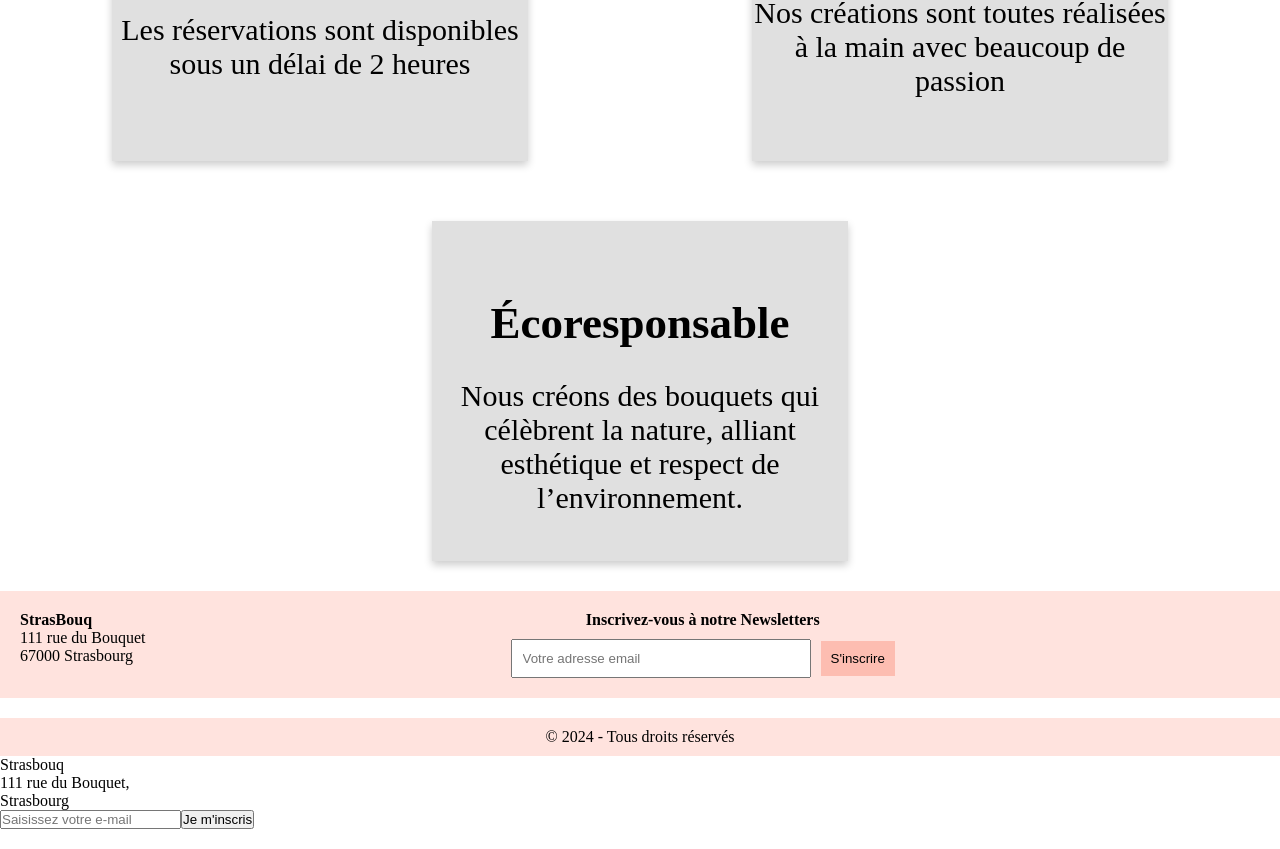
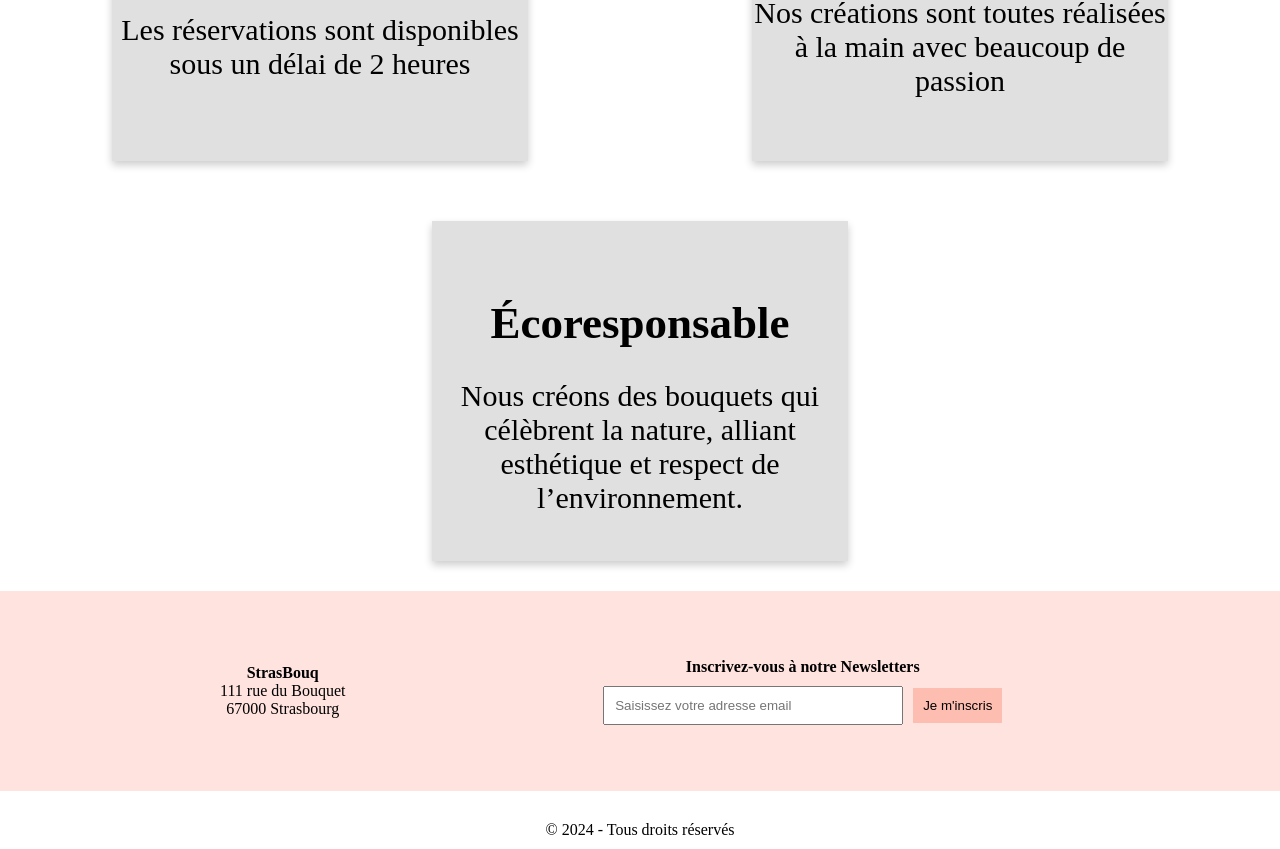
Before and after one commit to WildCodeSchool-2024-09/js-remote-orange-P2-strasbouq, a React (Vite) app in the folder client/: page / in a window 1280 px wide. Shown: the part 871-1720 px from the top of the page. Built offline with nearby package versions, Linux system fonts and the light colour scheme.

Commit message:
ADD : Feature footer

```diff
--- a/client/src/App.tsx
+++ b/client/src/App.tsx
@@ -3,7 +3,6 @@ import Banniere from "./Banniere/Banniere";
 import Cards from "./Cards/Cards";
 import Footer from "./Footer/Footer";
 import Header from "./Header/Header";
-import Newsletter from "./Newsletter/Newsletter";
 
 function App() {
   return (
@@ -12,7 +11,6 @@ function App() {
       <Banniere />
       <Cards />
       <Footer />
-			<Newsletter />
     </>
   );
 }
--- a/client/src/Footer/Footer.css
+++ b/client/src/Footer/Footer.css
@@ -0,0 +1,60 @@
+/* Styles par défaut */
+.footer {
+    display: flex;
+    justify-content: space-between;
+    padding: 20px;
+    background-color: #ffe3de;
+    height: 200px;
+    align-items: center;
+  }
+
+  .footer div {
+    text-align: center;
+  }
+
+  .footer .newsletter {
+    flex: 1;
+    display: flex;
+    flex-direction: column;
+    align-items: center;
+    justify-content: center;
+  }
+
+  .footer .newsletter input {
+    padding: 10px;
+    margin-right: 10px;
+    width: 300px;
+  }
+
+  .footer .newsletter button {
+    padding: 10px;
+    background-color: #fdbdb1;
+    color: black;
+    border: none;
+    cursor: pointer;
+    transition: background-color 0.3s;
+  }
+
+  /* Styles pour les écrans de moins de 768px */
+  @media (max-width: 768px) {
+    .footer {
+      flex-direction: column;
+      height: auto;
+    }
+
+    .footer div {
+      margin-bottom: 20px;
+      text-align: center;
+
+        }
+
+    .footer .newsletter input {
+      width: 100%;
+      margin-right: 0;
+      margin-bottom: 10px;
+    }
+
+    .footer .newsletter button {
+      width: 100%;
+    }
+  }
--- a/client/src/Footer/Footer.tsx
+++ b/client/src/Footer/Footer.tsx
@@ -1,5 +1,6 @@
 import type { FC, MouseEvent, FocusEvent, ChangeEvent } from "react";
 import { useState } from "react";
+import "./Footer.css";
 
 const Footer: FC = () => {
   const [email, setEmail] = useState("");
@@ -46,9 +47,13 @@ const Footer: FC = () => {
           justifyContent: "space-between",
           padding: "20px",
           backgroundColor: "#ffe3de",
+          height: "200px",
+          alignItems: "center",
         }}
       >
-        <div>
+        <div style={{marginLeft: "200px",
+          textAlign: "center",
+        }}>
           <h4>StrasBouq</h4>
           <p>111 rue du Bouquet</p>
           <p>67000 Strasbourg</p>
@@ -60,6 +65,7 @@ const Footer: FC = () => {
             display: "flex",
             flexDirection: "column",
             alignItems: "center",
+            justifyContent: "center",
           }}
         >
           <h4 style={{ marginBottom: "10px" }}>
@@ -74,7 +80,7 @@ const Footer: FC = () => {
           >
             <input
               type="email"
-              placeholder="Votre adresse email"
+              placeholder="Saisissez votre adresse email"
               style={{ padding: "10px", marginRight: "10px", width: "300px" }}
               value={email}
               onChange={handleChange}
@@ -95,7 +101,7 @@ const Footer: FC = () => {
               onBlur={handleBlur}
               onClick={handleClick}
             >
-              S'inscrire
+              Je m'inscris
             </button>
           </div>
         </div>
@@ -105,7 +111,7 @@ const Footer: FC = () => {
         style={{
           textAlign: "center",
           padding: "10px",
-          backgroundColor: "#ffe3de",
+          backgroundColor: "white",
         }}
       >
         <p>© 2024 - Tous droits réservés</p>
--- a/client/src/Newsletter/Newsletter.tsx
+++ /dev/null
@@ -1,33 +0,0 @@
-const Newsletter = () => {
-  return (
-    <div>
-      <style>
-        {`
-
-        `}
-      </style>
-      <div>
-        <p>
-          Strasbouq <br />
-          111 rue du Bouquet,
-          <br />
-          Strasbourg
-        </p>
-      </div>
-      <div className="newsletter">
-        <form action="#" id="newsletter_form" className="newsletter_form">
-          <input
-            type="email"
-            className="newsletter_input"
-            placeholder="Saisissez votre e-mail"
-          />
-          <button type="button" className="newsletter_button">
-            Je m'inscris
-          </button>
-        </form>
-      </div>
-    </div>
-  );
-};
-
-export default Newsletter;
```
Also changed, not shown: client/src/Newsletter/Newsletter.css (deleted), 1 other file (tests, documents, lock files or other folders). Lines whose indentation alone changed are shown as unchanged.
